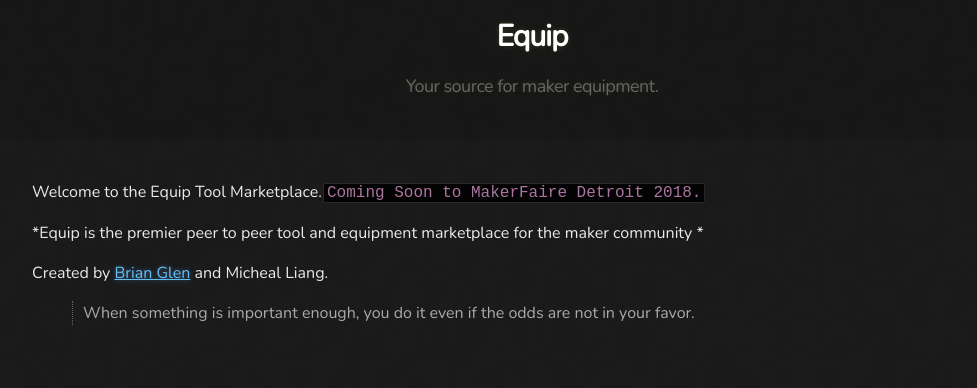
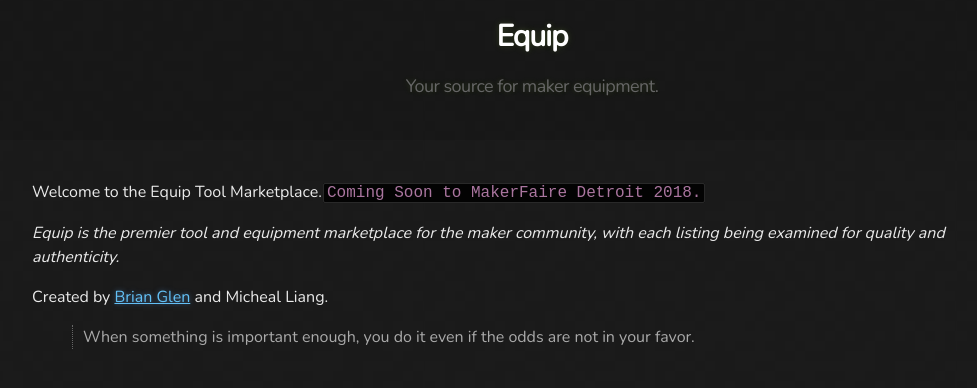
Before and after one commit to bglen/Equip, a Jekyll site: the page built from index.md, in a window 1280 px wide. Shown: the top 388 px of the page, without its empty margins (108-1085 px from the left). Built offline with Jekyll 4.4.1, drawn with Linux system fonts in a browser that asks for light colours.

Commit message:
Marketing page edit
quick edit of static page

```diff
--- a/index.md
+++ b/index.md
@@ -4,7 +4,7 @@
 
 Welcome to the Equip Tool Marketplace. `Coming Soon to MakerFaire Detroit 2018.`
 
-*Equip is the premier peer to peer tool and equipment marketplace for the maker community *
+_Equip is the premier tool and equipment marketplace for the maker community, with each listing being examined for quality and authenticity._
 
 Created by [Brian Glen](www.brianglen.com) and Micheal Liang.
 
```
